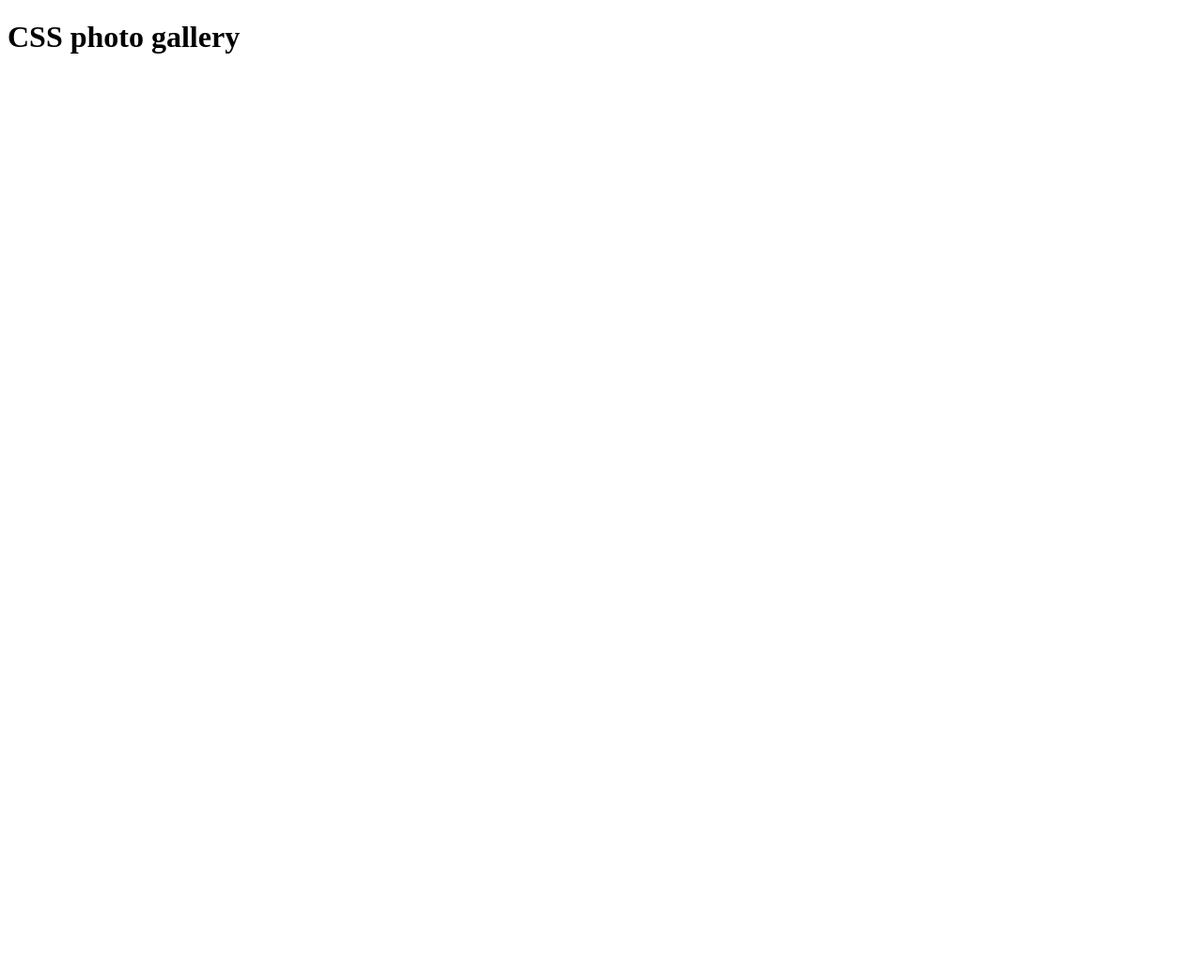
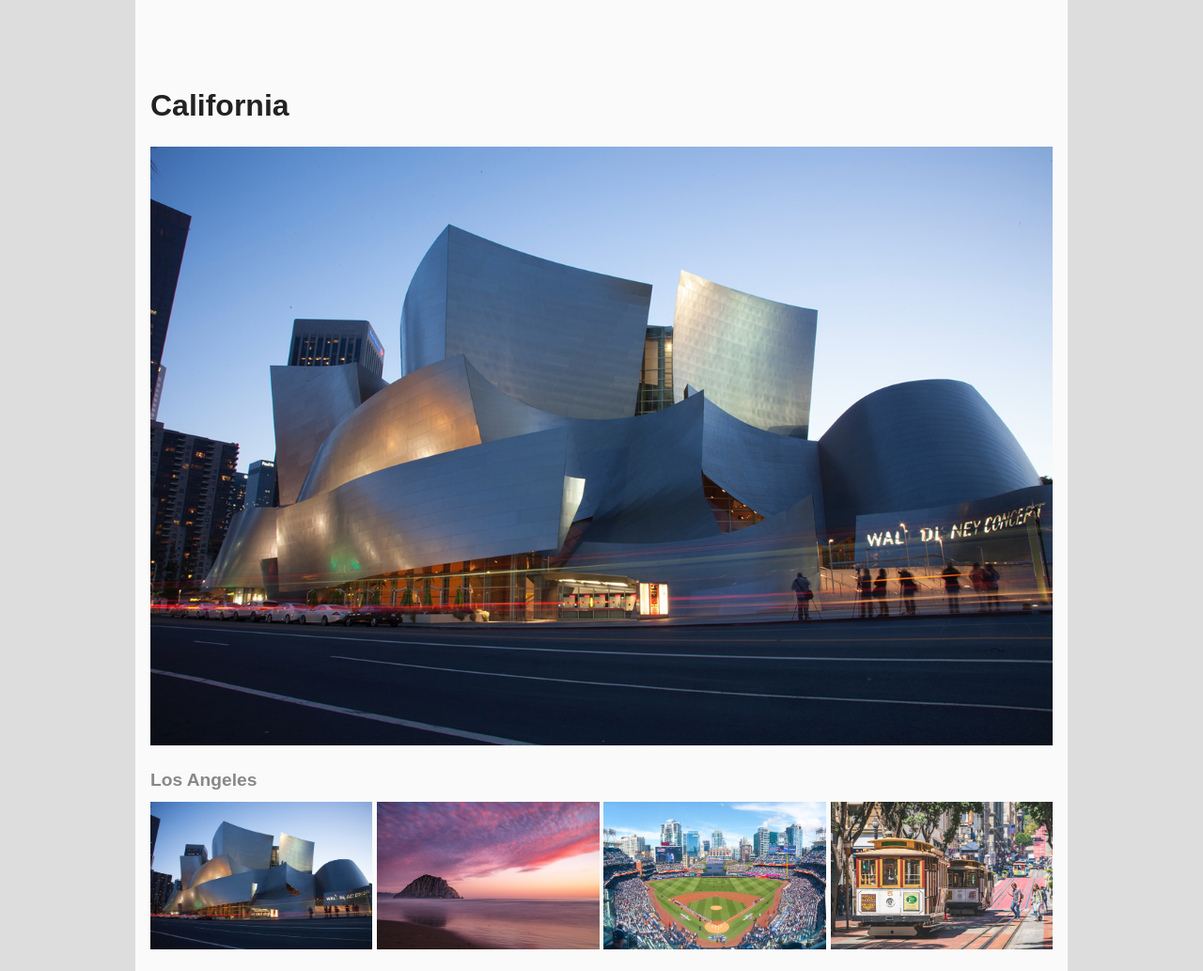
Before and after one commit to camiramo/camiramo.github.io, a plain HTML site: page grc339/css-photo-gallery/index.html in a window 1280 px wide. Shown: the whole page at 94% size. Before the commit the page ends 800 px from the top, so only its background shows below. Drawn offline with Linux system fonts and the light colour scheme.

Commit message:
Add files via upload

```diff
--- a/grc339/css-photo-gallery/index.html
+++ b/grc339/css-photo-gallery/index.html
@@ -1,14 +1,56 @@
 <!doctype html>
-<html lang="en">
+		<html>
 			<head>
 				<meta charset="UTF-8" />
 				<meta name="viewport" content="width=device-width, initial-scale=1" />
-        <meta http-equiv="Cache-Control" content="no-cache, no-store, must-revalidate" />
-        <meta http-equiv="Pragma" content="no-cache" />
-        <meta http-equiv="Expires" content="0" />
 				<title>CSS photo gallery</title>
+                <link rel="stylesheet" type="text/css" href="photogallery.css">
 			</head>
 			<body>
-        <h1>CSS photo gallery</h1>
+                <div class="container">
+
+                    <input type="radio" name="item" id="photo1" checked="checked">
+                    <input type="radio" name="item" id="photo2">
+                    <input type="radio" name="item" id="photo3">
+                    <input type="radio" name="item" id="photo4">
+
+                    <h1>California</h1>
+
+                    <main>
+                        <figure>
+                            <img src="linda-pomerantz-zhang-XOeCBcX42s4-unsplash.jpg" alt="Walt Disney Concert Hall in Los Angeles during sunset.">
+                            <figcaption>Los Angeles</figcaption> <!-- Photo by Linda Pomerantz Zhang (@lindapz) on Unsplash. -->
+                        </figure>
+                        <figure>
+                            <img src="kyle-cottrell-UhbHdLZ22SI-unsplash.jpg" alt="Morro Rock in Morro Bay during sunset.">
+                            <figcaption>Morro Bay</figcaption> <!-- Photo by Kyle Cottrell (@kcottrell) on Unsplash. -->
+                        </figure>
+                        <figure>
+                            <img src="megan-ellis-6C35p33MiQ4-unsplash.jpg" alt="View of PetCo Park on a game day in San Diego, with the Downtown skyline in the background." >
+                            <figcaption>San Diego</figcaption>  <!-- Photo by Megan Ellis (@meganmarieee19) on Unsplash. -->
+                        </figure>
+                        <figure>
+                            <img src="daniel-abadia-3hslPaZKqUM-unsplash.jpg" alt="Cable cars on Powell Street in San Francisco on a sunny day.">
+                            <figcaption>San Francisco</figcaption> <!-- Photo by Daniel Abadia (@pixeldan) on Unsplash. -->
+                        </figure>
+                    </main>
+
+                    <nav>
+                        <label for="photo1">
+                            <img src="linda-pomerantz-zhang-XOeCBcX42s4-unsplash.jpg" alt="Walt Disney Concert Hall in Los Angeles during sunset.">
+                        </label>
+                        <label for="photo2">
+                            <img src="kyle-cottrell-UhbHdLZ22SI-unsplash.jpg" alt="Morro Rock in Morro Bay during sunset.">
+                        </label>
+                        <label for="photo3">
+                            <img src="megan-ellis-6C35p33MiQ4-unsplash.jpg" alt="View of PetCo Park on a game day in San Diego, with the Downtown skyline in the background.">
+                        </label>
+                        <label for="photo4">
+                            <img src="daniel-abadia-3hslPaZKqUM-unsplash.jpg" alt="Cable cars on Powell Street in San Francisco on a sunny day.">
+                        </label>
+                    </nav>
+
+                </div>
+
 			</body>
 		</html>
--- /dev/null
+++ b/grc339/css-photo-gallery/photogallery.css
@@ -0,0 +1,69 @@
+/*CSS document*/
+
+body {
+    font-family: sans-serif;
+	line-height: 1.4em;
+	color: #222;
+	background-color: #ddd;
+	box-sizing: border-box;
+    margin: 0;
+    padding: 0;
+}
+
+h1 {
+    padding-top: 2em;
+    margin-bottom: 1em;
+}
+
+img {
+	width: 100%;
+}
+
+
+div.container {
+    background-color: #fafafa;
+    max-width: 60em;
+    margin: 0 auto;
+    padding: 1em;
+}
+
+
+main {
+    position: relative;
+    overflow: hidden;
+    padding-bottom: calc(66% + 4em);
+}
+
+figure{
+    margin: 0;
+    width: calc(100%-2em);
+    position: absolute;
+    opacity: 0;
+    transition: 0.5s;
+}
+
+figcaption {
+    font-size: 1.2em;
+    font-weight: bold;
+    margin: 1em 0;
+    color: #888;
+}
+
+
+input:nth-of-type(1):checked ~ main figure:nth-of-type(1),
+input:nth-of-type(2):checked ~ main figure:nth-of-type(2),
+input:nth-of-type(3):checked ~ main figure:nth-of-type(3),
+input:nth-of-type(4):checked ~ main figure:nth-of-type(4){
+    opacity: 1;
+}
+
+nav {
+    display: grid;
+    grid-template-columns: repeat(4, 1fr);
+    grid-gap: 0.3em;
+}
+
+
+input {
+    display: none;
+}
```
Also changed, not shown: grc339/css-photo-gallery/daniel-abadia-3hslPaZKqUM-unsplash.jpg (added), grc339/css-photo-gallery/kyle-cottrell-UhbHdLZ22SI-unsplash.jpg (added), grc339/css-photo-gallery/linda-pomerantz-zhang-XOeCBcX42s4-unsplash.jpg (added), grc339/css-photo-gallery/megan-ellis-6C35p33MiQ4-unsplash.jpg (added). Lines whose indentation alone changed are shown as unchanged.
